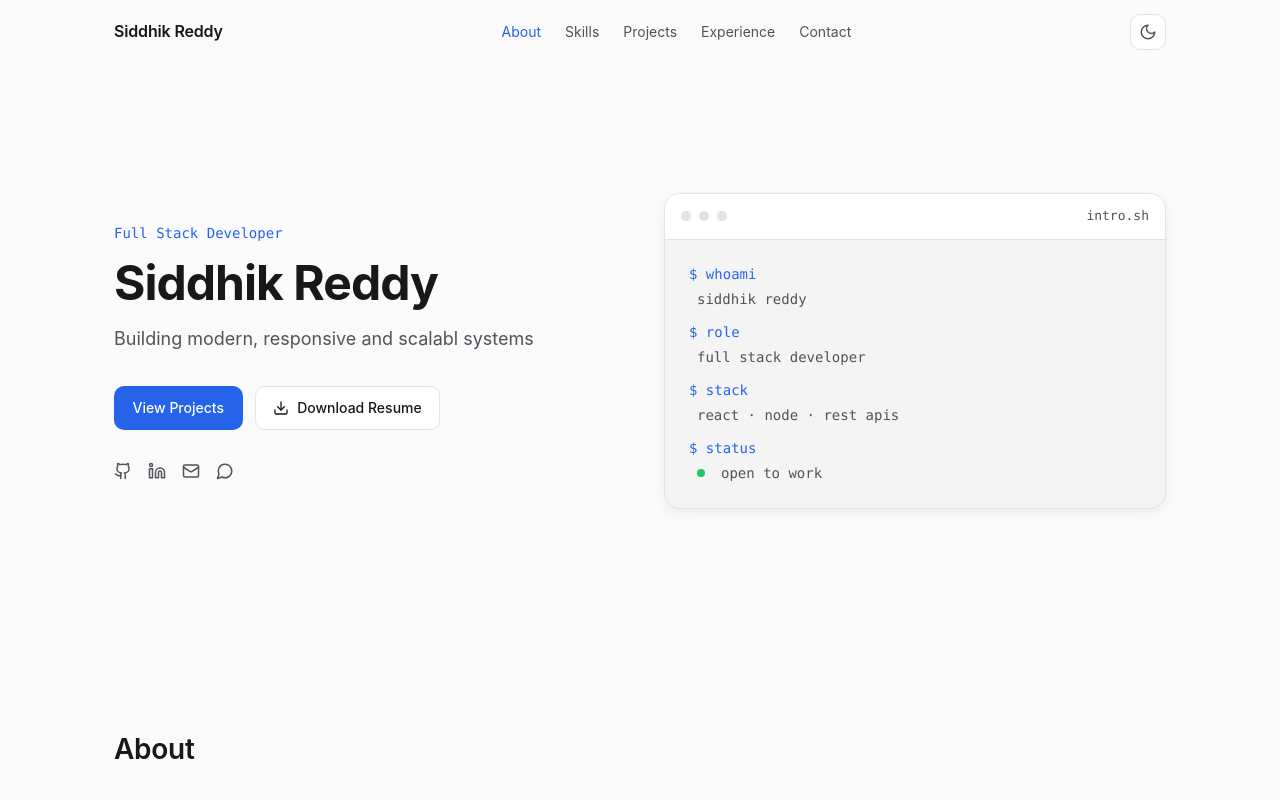
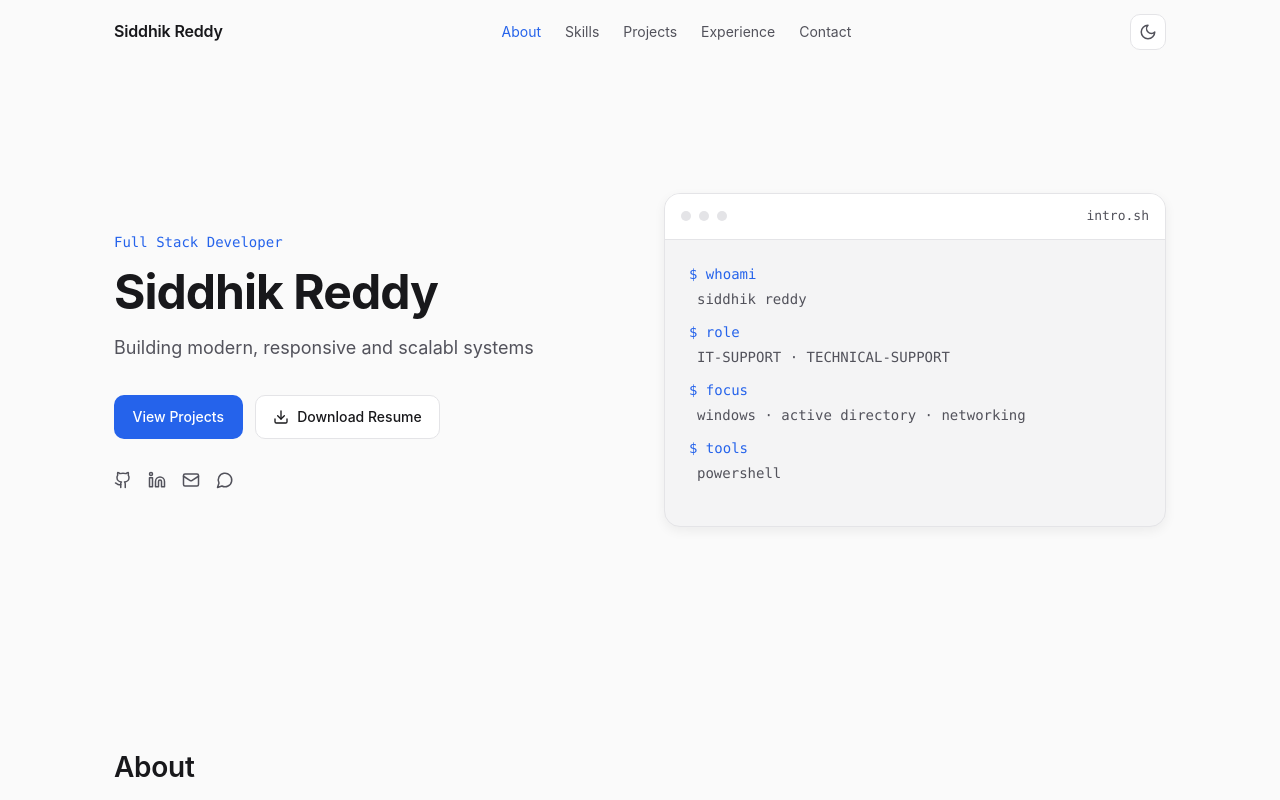
Before and after one commit to siddhik-reddy/portfolio, a React (Vite) app: page / in a window 1280 px wide. Shown: the top 800 px of the page. Built offline with nearby package versions, Linux system fonts and the light colour scheme.

Commit message:
Update TerminalIntro.jsx

```diff
--- a/src/components/TerminalIntro.jsx
+++ b/src/components/TerminalIntro.jsx
@@ -1,9 +1,10 @@
 import { useEffect, useRef, useState } from "react";
 
 const LINES = [
-  { prompt: "$ whoami", output: "siddhik reddy" },
-  { prompt: "$ role", output: "full stack developer" },
-  { prompt: "$ stack", output: "react · node · rest apis" },
+{ prompt: "$ whoami", output: "siddhik reddy" },
+{ prompt: "$ role", output: "IT-SUPPORT · TECHNICAL-SUPPORT" },
+{ prompt: "$ focus", output: "windows · active directory · networking" },
+{ prompt: "$ tools", output: "powershell · vmware · linux · servicENow" },
 ];
 
 const STATUS_LINE = "open to work";
```
